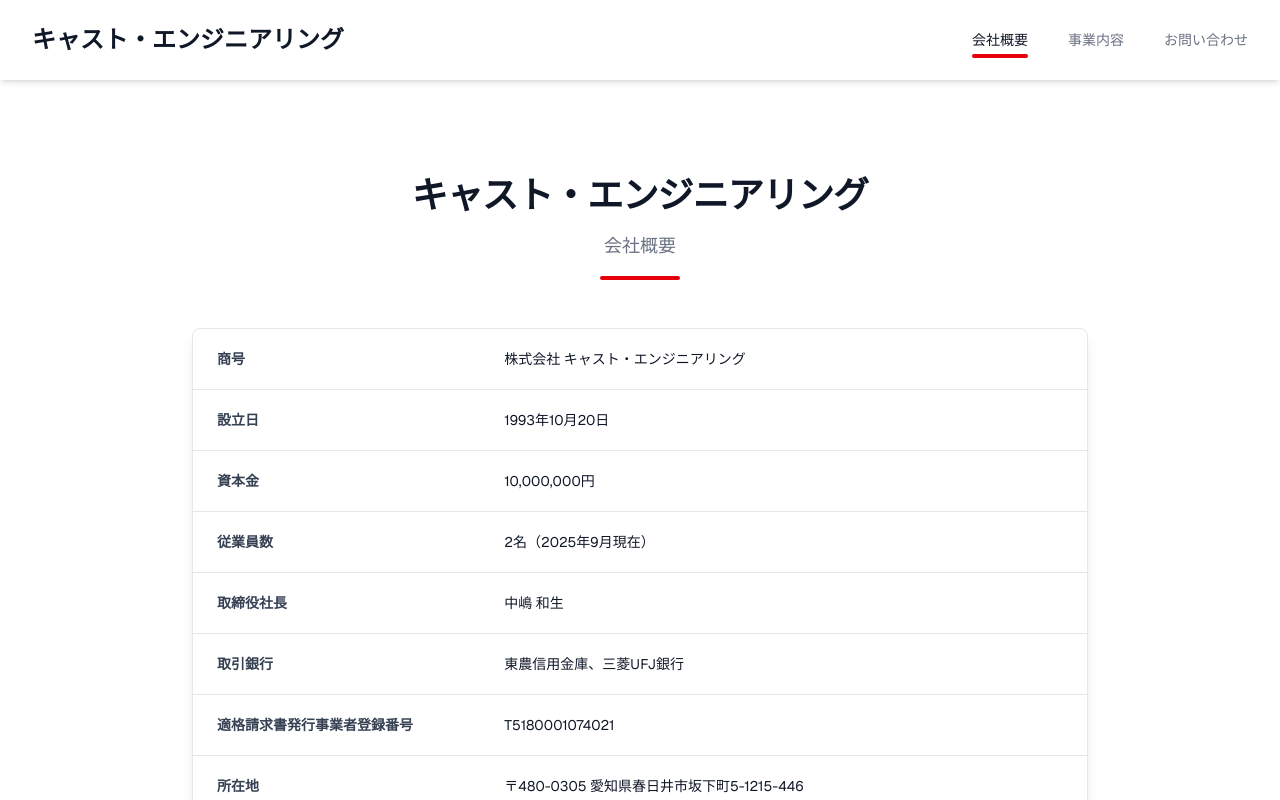
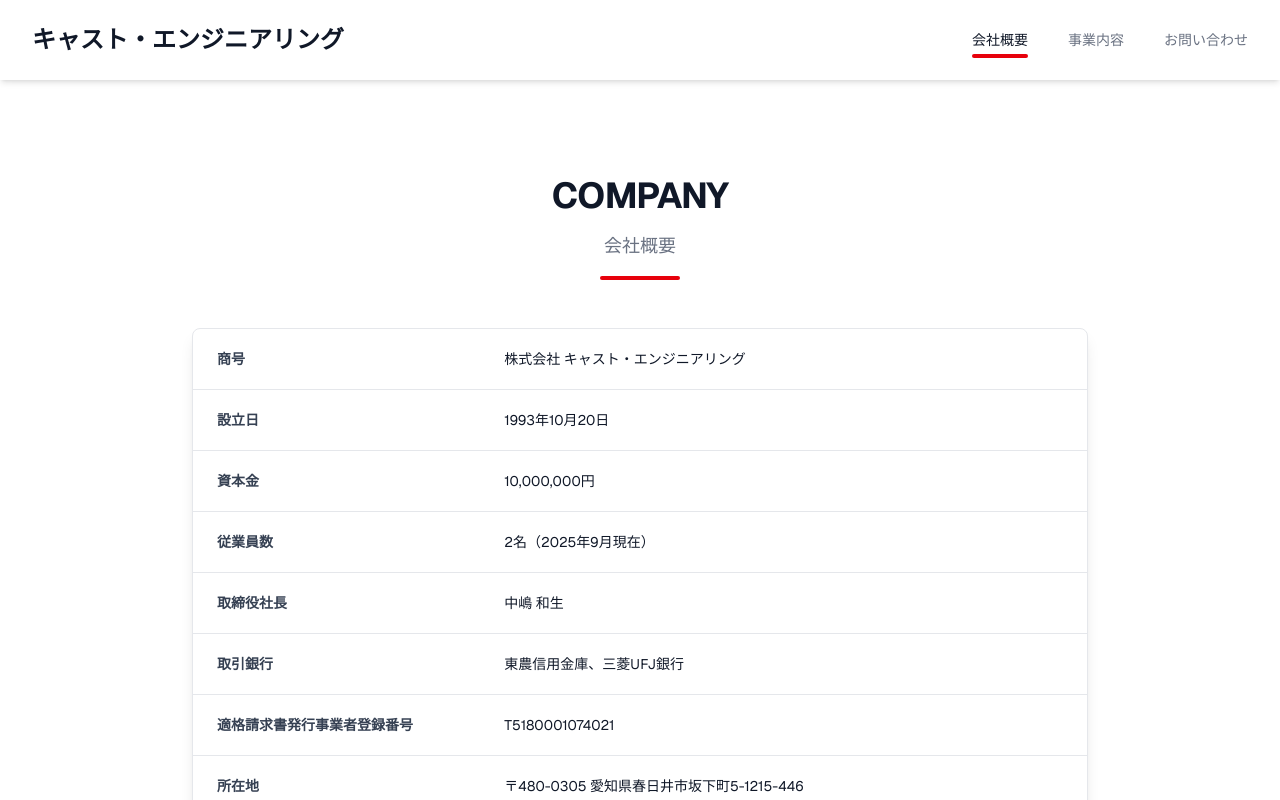
Before and after one commit to Masamu43256/CastEngineering-HomePage, a Next.js app: page / in a window 1280 px wide. Shown: the top 800 px of the page. Built offline with nearby package versions, Linux system fonts and the light colour scheme.

Commit message:
COMPANYもどし

```diff
--- a/app/page.tsx
+++ b/app/page.tsx
@@ -105,7 +105,7 @@ const CompanyProfile = () => {
 
   return (
     <section className="py-16 sm:py-24">
-      <SectionTitle title="キャスト・エンジニアリング" subtitle="会社概要" />
+      <SectionTitle title="COMPANY" subtitle="会社概要" />
       <div className="max-w-4xl mx-auto">
         <div className="overflow-hidden bg-white shadow-lg rounded-lg border border-gray-200">
           <dl className="divide-y divide-gray-200">
```
